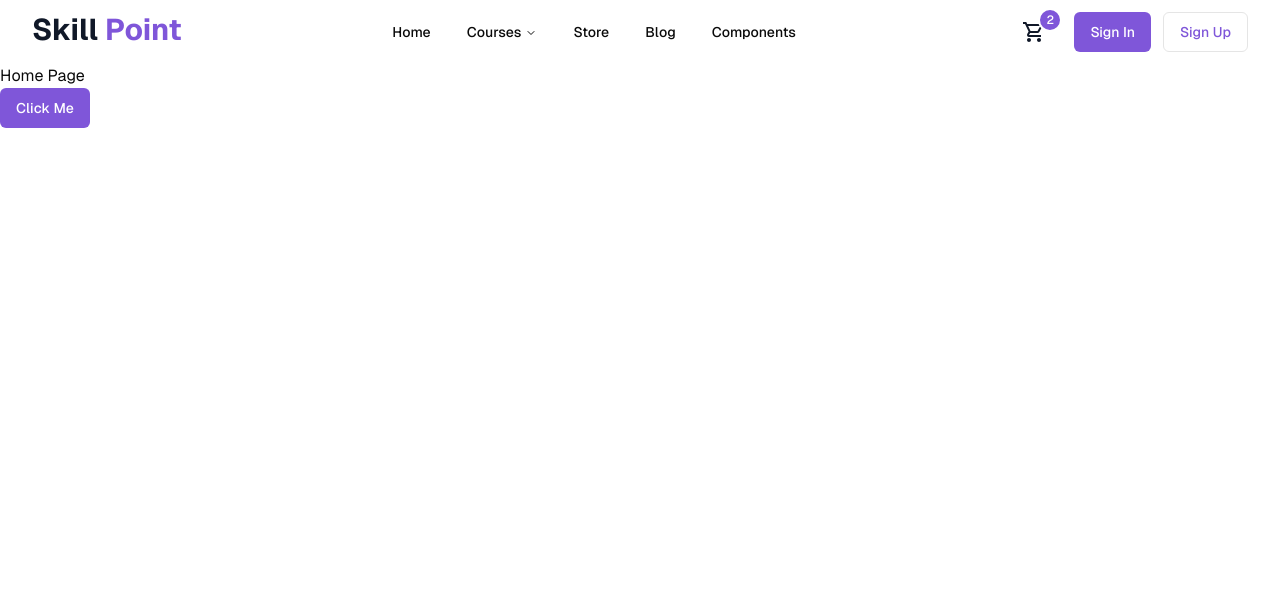
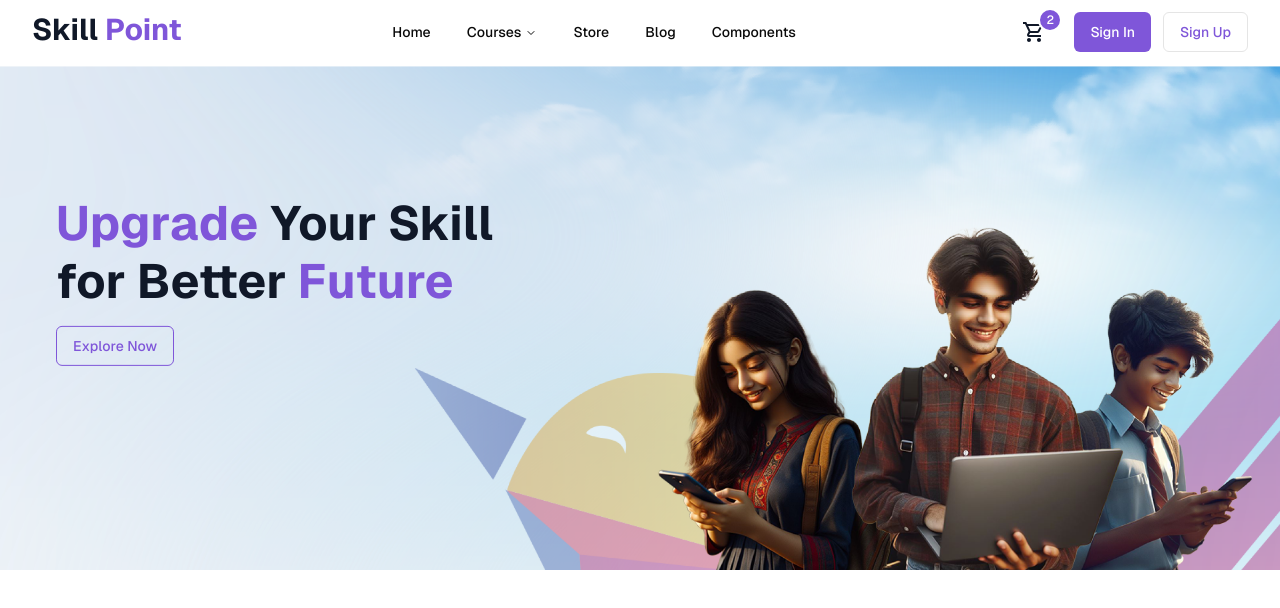
Before and after one commit to shahin-hossain-dev/skill-point, a Next.js app: page / in a window 1280 px wide. Shown: the top 608 px of the page. Built offline with nearby package versions, Linux system fonts and the light colour scheme.

Commit message:
add: banner

```diff
--- a/src/app/page.js
+++ b/src/app/page.js
@@ -5,7 +5,9 @@ export default function Home() {
   return (
     <div className=" min-h-screen font-[family-name:var(--font-geist-sans)]">
       <main>
-        <Navbar />
+        <div className="sticky">
+          <Navbar />
+        </div>
         <Homepage />
       </main>
     </div>
--- /dev/null
+++ b/src/components/Banner.jsx
@@ -0,0 +1,33 @@
+import Image from "next/image";
+import React from "react";
+import { Button } from "./ui/button";
+
+const Banner = () => {
+  return (
+    <div className="-mt-4 relative -z-10">
+      {/* ------------banner title------------ */}
+      <div className="absolute top-1/2 -translate-y-1/2 lg:-translate-y-2/3 left-8 lg:left-14">
+        <h1
+          style={{ "line-height": "1.2" }}
+          className="text-2xl md:text-4xl  lg:text-5xl font-bold text-secondary-color"
+        >
+          {" "}
+          <span className="text-primary-color">Upgrade</span> Your Skill <br />{" "}
+          for Better <span className="text-primary-color">Future</span>{" "}
+        </h1>
+        <Button className=" text-primary-color mt-4 bg-transparent border border-primary-color hover:bg-primary-color hover:text-white">
+          Explore Now
+        </Button>
+      </div>
+      {/*----------- banner image----------------*/}
+      <Image
+        src="/assets/banner.png"
+        width={1900}
+        height={600}
+        alt="banner image"
+      />
+    </div>
+  );
+};
+
+export default Banner;
--- a/src/components/Homepage.jsx
+++ b/src/components/Homepage.jsx
@@ -1,12 +1,9 @@
-import { Button } from "@/components/ui/button";
+import Banner from "./Banner";
 
 const Homepage = () => {
   return (
     <div>
-      <h2>Home Page</h2>
-      <Button className="bg-primary-color text-white hover:bg-secondary-color">
-        Click Me
-      </Button>
+      <Banner />
     </div>
   );
 };
--- a/src/components/shared/Navbar.jsx
+++ b/src/components/shared/Navbar.jsx
@@ -21,7 +21,7 @@ const Navbar = () => {
 
   console.log(isToggleBarOpen);
   return (
-    <nav className="mx-2 md:mx-8 py-3">
+    <nav className="mx-2 md:mx-8 py-3 sticky">
       <div className="flex justify-between">
         {/* logo */}
         <h2 className="text-primary-color text-3xl font-bold ">
@@ -98,12 +98,11 @@ const Navbar = () => {
             </button>
             {/* Sidebar nav item */}
             <div
-              className={` right-0 p-5 w-[200px] shadow-2xl min-h-full rounded-l-lg  fixed ease-out transition-transform ${
+              className={`bg-white right-0 p-5 w-[200px] shadow-2xl min-h-full rounded-l-lg  fixed ease-out transition-transform ${
                 isToggleBarOpen ? "translate-x-0" : "translate-x-full"
               } duration-300`}
             >
-              {/* small screen side bar */}
-              <div className="lg:hidden font-medium">
+              <div className="lg:hidden font-medium ">
                 <NavigationMenu>
                   <NavigationMenuList className="flex items-start flex-col w-full gap-3">
                     {/* nav-item-1 */}
```
Also changed, not shown: public/assets/banner.png (added).
